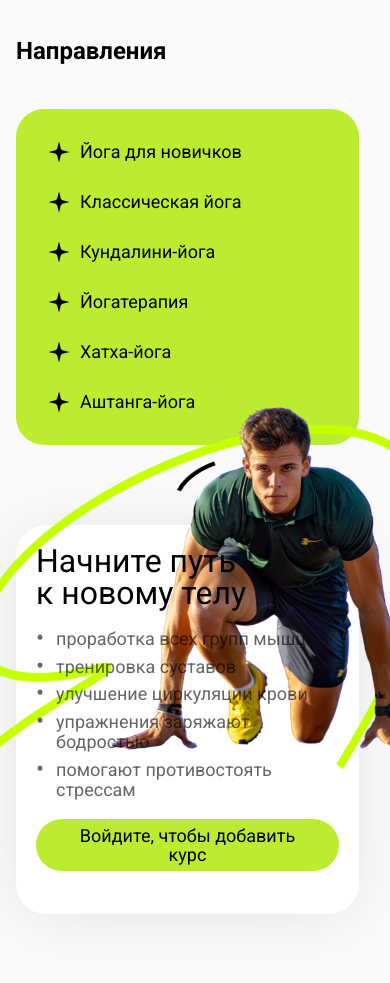
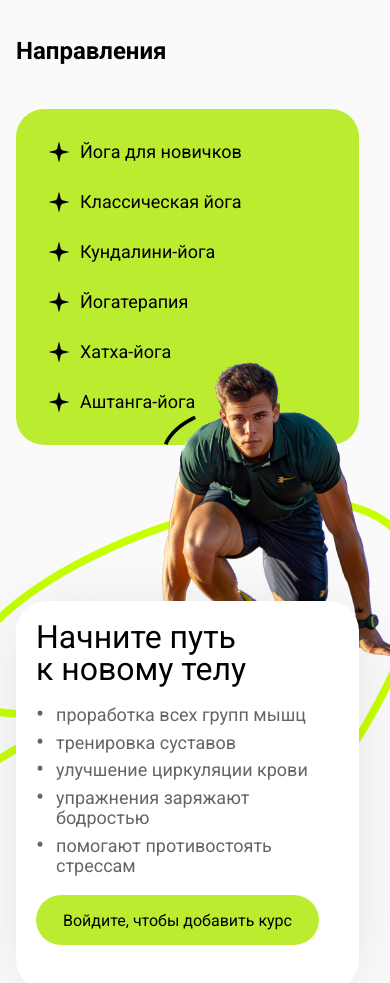
Before and after one commit to Veritas-lab/Sky_fitnessPro, a Next.js app: page /course/bodyflex in a window 390 px wide. Shown: the part 1058-2041 px from the top of the page. Built offline with nearby package versions, Linux system fonts and the light colour scheme.

Commit message:
Продолжаю работать над адаптацией

```diff
--- a/src/app/course/[id]/page.tsx
+++ b/src/app/course/[id]/page.tsx
@@ -1,6 +1,6 @@
 "use client";
 
-import { useState, useEffect, useLayoutEffect } from "react";
+import { useState, useEffect } from "react";
 import { useParams } from "next/navigation";
 import Header from "../../components/header/header";
 import RegistrForm from "../../components/form/registrform";
@@ -31,7 +31,7 @@ export default function CoursePage() {
   const [formType, setFormType] = useState<"register" | "auth">("register");
   const [isMounted, setIsMounted] = useState(false);
 
-  useLayoutEffect(() => {
+  useEffect(() => {
     setIsMounted(true);
   }, []);
 
@@ -175,12 +175,18 @@ export default function CoursePage() {
           </div>
         )}
         {courseId && (
-          <div className={styles.courseContentBlock}>
+          <>
             <img
               src="/img/runner.png"
               alt="runner"
-              className={styles.courseRunnerImage}
+              className={styles.courseRunnerImageMobile}
             />
+            <img
+              src="/img/vector.png"
+              alt="vector"
+              className={styles.courseVectorImageMobile}
+            />
+            <div className={styles.courseContentBlock}>
               <div className={styles.courseContentRight}>
                 <h2 className={styles.courseContentTitle}>
                   Начните путь<br />к новому телу
@@ -197,11 +203,11 @@ export default function CoursePage() {
                 </button>
               </div>
             </div>
+          </>
         )}
       </main>
       {isMounted && isFormOpen && (
         <div
-          key={`modal-${isFormOpen}`}
           className={pageStyles.modalOverlay}
           onClick={handleCloseForm}
           role="dialog"
--- a/src/app/course/course.module.css
+++ b/src/app/course/course.module.css
@@ -317,13 +317,18 @@
   height: 604px;
   transform: rotate(-3deg);
   opacity: 1;
-position: absolute;
+  position: absolute;
+  right: 32px;
+  bottom: 17px;
+  z-index: 2;
+}
 
-  right: 32px;
+.courseRunnerImageMobile {
+  display: none;
+}
 
-  bottom: 17px;
-
-  z-index: 2;
+.courseVectorImageMobile {
+  display: none;
 }
 
 .courseContentRight {
@@ -421,11 +426,12 @@ position: absolute;
 @media (max-width: 768px) {
   .courseMain {
     width: 375px;
-    height: 2075px;
-
+    min-height: 2075px;
+    height: auto;
     padding-top: 40px;
     padding-left: 16px;
     padding-right: 16px;
+    position: relative;
   }
 
   .courseImageContainer {
@@ -515,7 +521,7 @@ position: absolute;
     flex-direction: column;
     gap: 24px;
     margin-top: 0;
-    margin-bottom: 0;
+    margin-bottom: 156px;
   }
 
   .courseFrame + .directionsSection {
@@ -555,8 +561,38 @@ position: absolute;
     font-size: 18px;
   }
 
-  .directionsSection + .courseContentBlock {
-    margin-top: 80px;
+
+  .courseRunnerImage {
+    display: none;
+  }
+
+  .courseRunnerImageMobile {
+    display: block;
+    width: 313px;
+    height: 348px;
+    position: absolute;
+    top: 1315px;
+    left: 97px;
+    right: auto;
+    bottom: auto;
+    transform: rotate(-2deg);
+    object-fit: contain;
+    z-index: 1;
+  }
+
+  .courseVectorImageMobile {
+    display: block;
+    width: 474px;
+    height: 369px;
+    position: absolute;
+    top: 1453px;
+    left: -54px;
+    right: auto;
+    bottom: auto;
+    transform: rotate(0deg);
+    opacity: 1;
+    object-fit: contain;
+    z-index: 0;
   }
 
   .courseContentBlock {
@@ -565,48 +601,19 @@ position: absolute;
     transform: rotate(0deg);
     opacity: 1;
     border-radius: 30px;
+    background: #FFFFFF;
+    box-shadow: 0px 4px 67px -12px rgba(0, 0, 0, 0.13);
     margin-top: 0;
+    margin-bottom: 50px;
     flex-direction: column;
     padding: 20px;
     position: relative;
     overflow: visible;
-
+    z-index: 10;
   }
 
   .courseContentBlock::before {
-    display: block;
-    content: "";
-    position: absolute;
-    width: 474.935546875px;
-    height: 369.5717468261719px;
-    top: -100px;
-    left: -54px;
-    right: auto;
-    bottom: auto;
-    transform: rotate(0deg);
-    opacity: 1;
-    background-image: url("/img/vector.png");
-    background-size: 474.935546875px 369.5717468261719px;
-    background-position: center;
-    background-repeat: no-repeat;
-    clip-path: none;
-    z-index: 0;
-    pointer-events: none;
-  }
-
-  .courseRunnerImage {
-    display: block;
-    width: 388.77276055866236px;
-    height: 388.77276055866236px;
-    position: absolute;
-    top: -150px;
-    left: 60.52px;
-    right: auto;
-    bottom: auto;
-    transform: rotate(2.99deg);
-    opacity: 1;
-    object-fit: contain;
-    z-index: 1;
+    display: none;
   }
 
   .courseContentRight {
@@ -615,7 +622,6 @@ position: absolute;
     gap: 20px;
     position: relative;
     z-index: 10;
-
   }
 
   .courseContentTitle {
@@ -631,6 +637,17 @@ position: absolute;
   }
 
   .courseContentButton {
-    width: 100%;
+    width: 283px;
+    height: 50px;
+    gap: 10px;
+    border-radius: 46px;
+    padding-top: 16px;
+    padding-right: 26px;
+    padding-bottom: 16px;
+    padding-left: 26px;
+    font-family: "Roboto", sans-serif;
+    font-weight: 400;
+    font-style: normal;
+    font-size: 16px;
   }
 }
```
Lines whose indentation alone changed are shown as unchanged.
